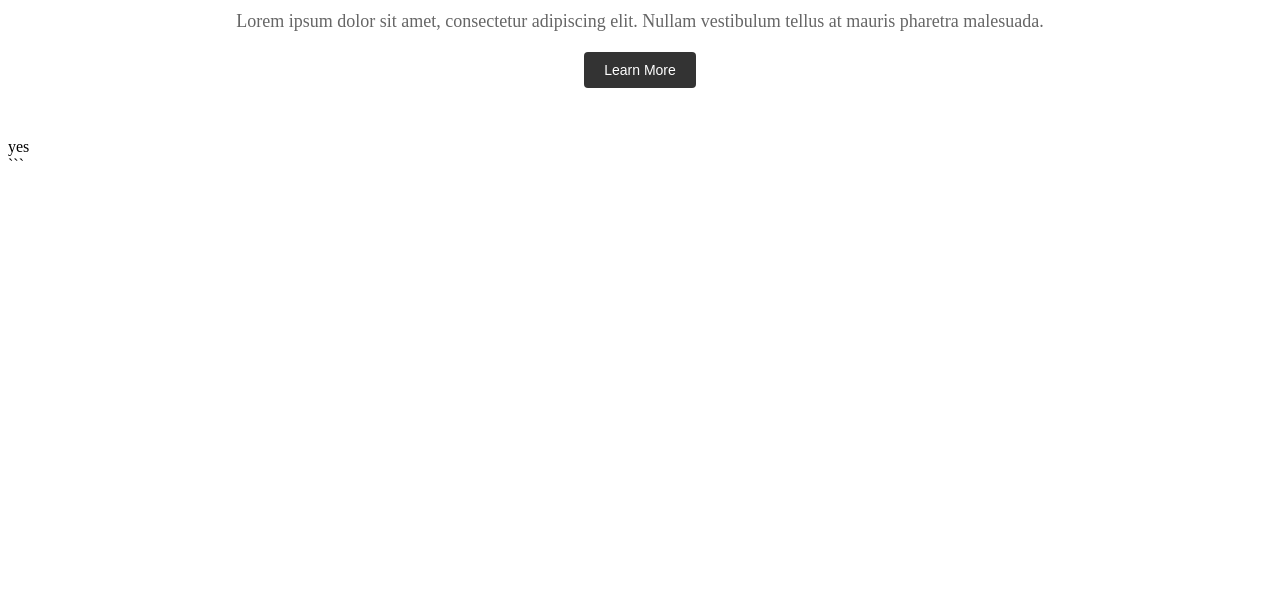
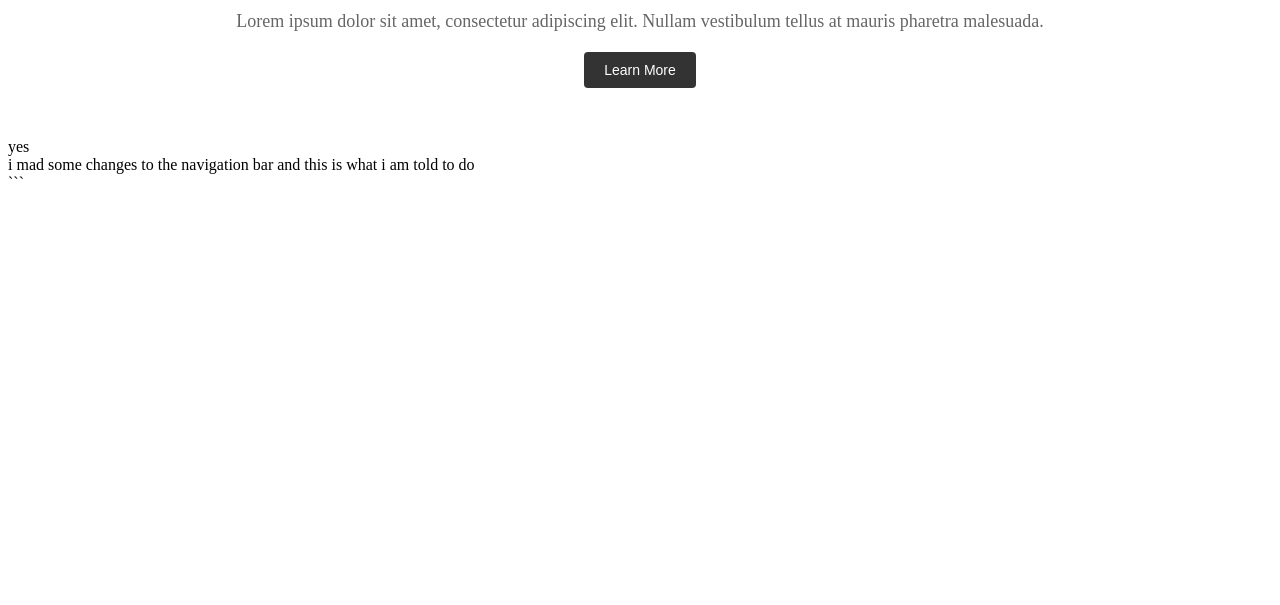
Before and after one commit to Ezejaemmanuel/git-learning, a plain HTML site: page index.html in a window 1280 px wide. Shown: the part 195-800 px from the top of the page. Drawn offline with Linux system fonts and the light colour scheme.

Commit message:
i made some changes to the navbar

````diff
--- a/index.html
+++ b/index.html
@@ -22,6 +22,7 @@
     <button>Learn More</button>
   </section>
   <main>yes</main>
+  <div>i mad some changes to the navigation bar and this is what i am told to do </div>
 </body>
 </html>
 ```
````
